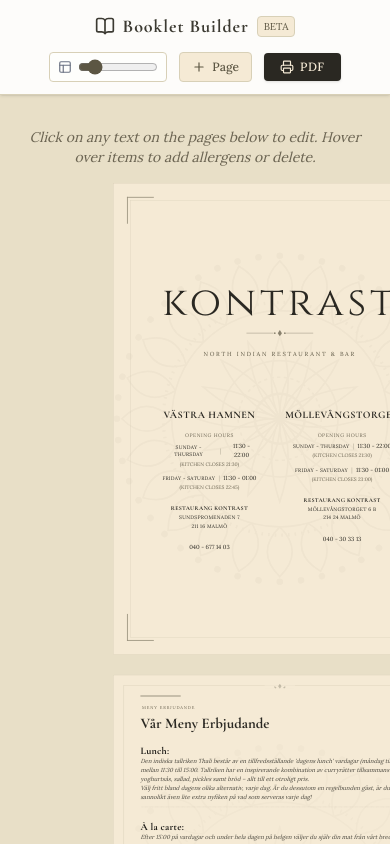
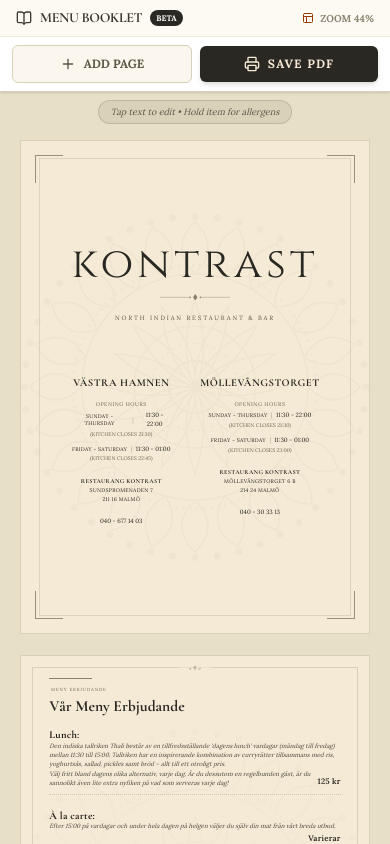
Before and after one commit to DonBinoy/menu-maker, a Next.js app: page / in a window 390 px wide. Shown: the top 844 px of the page. Built offline with nearby package versions, Linux system fonts and the light colour scheme.

Commit message:
mobile fix

```diff
--- a/src/app/page.tsx
+++ b/src/app/page.tsx
@@ -50,12 +50,16 @@
   useEffect(() => {
     if (typeof window !== 'undefined') {
       const setMobileZoom = () => {
-        if (window.innerWidth < 640) {
-          setZoom(0.42);
-        } else if (window.innerWidth < 1024) {
-          setZoom(0.6);
+        if (window.innerWidth < 768) {
+          // Calculate zoom to fit the 210mm page (~794px) perfectly into the screen
+          const horizontalPadding = 40;
+          const targetWidth = window.innerWidth - horizontalPadding;
+          const fitZoom = targetWidth / 794;
+          setZoom(Math.max(0.35, Math.min(0.9, fitZoom)));
+        } else if (window.innerWidth < 1280) {
+          setZoom(0.65);
         } else {
-          setZoom(0.8);
+          setZoom(0.85);
         }
       };
       setMobileZoom();
@@ -283,67 +287,60 @@
   return (
     <div className="min-h-screen bg-[#e8dfc7] pb-24 print-container font-lora text-[#2a2822] overflow-x-hidden">
 
-      {/* Top Navbar Builder Controls - Hidden on Print */}
-      <div className="sticky top-0 z-50 bg-white/90 backdrop-blur-md border-b border-[#d8d0b7] shadow-sm no-print mb-8">
-        <div className="max-w-[1600px] mx-auto px-4 py-3 flex flex-col sm:flex-row justify-between items-center gap-3">
-          <div className="flex items-center gap-2 justify-center w-full sm:w-auto">
-            <BookOpen className="text-[#3c3a32] w-5 h-5" />
-            <h1 className="text-lg font-bold font-cormorant tracking-wider text-[#3c3a32]">Booklet Builder</h1>
-            <span className="text-[10px] bg-[#f5ead5] text-[#5c5643] px-1.5 py-0.5 rounded-sm border border-[#d8d0b7] font-lora uppercase">Beta</span>
+      {/* Top Navbar - Professional Mobile Layout */}
+      <div className="sticky top-0 z-50 bg-white border-b border-[#d8d0b7] shadow-sm no-print">
+        <div className="max-w-[1600px] mx-auto">
+          {/* Row 1: Brand & Status */}
+          <div className="flex items-center justify-between px-4 py-2 border-b border-[#f0ece0] bg-[#fdfaf3]">
+            <div className="flex items-center gap-2">
+              <BookOpen className="text-[#3c3a32] w-4 h-4" />
+              <h1 className="text-sm font-bold font-cormorant tracking-tight text-[#3c3a32] uppercase">Menu Booklet</h1>
+              <span className="text-[8px] bg-[#2a2822] text-white px-1.5 py-0.5 rounded-full font-lora font-bold">BETA</span>
+            </div>
+            <div className="flex items-center gap-1.5 text-[10px] text-[#8b8471] font-lora font-bold uppercase">
+              <Layout size={12} className="text-amber-800" />
+              <span>Zoom {Math.round(zoom * 100)}%</span>
+            </div>
           </div>
 
-          <div className="flex flex-wrap items-center justify-center gap-3 w-full sm:w-auto">
-            <div className="flex items-center gap-1.5 text-xs text-gray-500 font-lora bg-white/50 px-2 py-1.5 rounded border border-[#d8d0b7]">
-              <Layout size={14} />
-              <input
-                type="range"
-                min="0.3"
-                max="1"
-                step="0.05"
-                value={zoom}
-                onChange={(e) => setZoom(parseFloat(e.target.value))}
-                className="w-20 accent-[#5c5643]"
-                title="Zoom Preview"
-              />
-            </div>
-
+          {/* Row 2: Actions */}
+          <div className="flex items-center gap-2 px-3 py-2 bg-white">
             <button
               onClick={addMenuPage}
-              className="flex items-center gap-1.5 text-[#5c5643] bg-[#f5ead5] hover:bg-[#e8dfc7] px-3 py-1.5 rounded transition text-xs font-medium font-lora border border-[#d8d0b7]"
+              className="flex-1 flex items-center justify-center gap-2 text-[#5c5643] bg-[#f5ead5]/40 hover:bg-[#f5ead5] px-4 py-2.5 rounded-md transition text-xs font-bold font-lora border border-[#d8d0b7] active:scale-95"
               suppressHydrationWarning
             >
-              <Plus size={14} /> Page
+              <Plus size={16} /> ADD PAGE
             </button>
             <button
               onClick={handlePrint}
-              className="flex items-center gap-1.5 bg-[#2a2822] text-[#f5ead5] px-4 py-1.5 hover:bg-[#1a1814] transition shadow text-xs font-medium font-lora uppercase tracking-wider rounded"
+              className="flex-1 flex items-center justify-center gap-2 bg-[#2a2822] text-[#f5ead5] px-4 py-2.5 hover:bg-[#1a1814] transition shadow-md text-xs font-bold font-lora uppercase tracking-widest rounded-md active:scale-95"
               suppressHydrationWarning
             >
-              <Printer size={14} /> PDF
+              <Printer size={16} /> SAVE PDF
             </button>
           </div>
         </div>
       </div>
 
-      <div className="max-w-[1600px] mx-auto px-6 no-print mb-4">
-        <p className="text-[#6b6452] text-sm text-center font-lora italic">Click on any text on the pages below to edit. Hover over items to add allergens or delete.</p>
+      {/* Floating Hint - Less intrusive */}
+      <div className="no-print flex justify-center mt-2 px-4">
+        <div className="bg-[#5c5643]/10 backdrop-blur-sm border border-[#5c5643]/20 px-3 py-1 rounded-full">
+          <p className="text-[#5c5643] text-[9px] sm:text-xs font-lora italic text-center">
+            Tap text to edit • Hold item for allergens
+          </p>
+        </div>
       </div>
 
-      {/* Scroll canvas - horizontally scrollable on mobile */}
-      <div className="overflow-x-auto overflow-y-visible">
-        {/* Transform origin wrapper - scales from top center */}
+      {/* Main Preview Area */}
+      <div className="flex justify-center py-4 sm:py-8 no-print">
+        {/* Zoom Wrapper - uses CSS zoom for correct bounding box on mobile */}
         <div
-          className="origin-top transition-transform duration-300 ease-out print:!transform-none"
-          style={{
-            transform: `scale(${zoom})`,
-            // collapse the extra whitespace the scale creates below
-            marginBottom: `-${(1 - zoom) * 297 * (menuPages.length + 1)}px`,
-          }}
+          className="transition-all duration-300 ease-out print:!zoom-1 print:!m-0"
+          style={{ zoom: zoom } as React.CSSProperties}
         >
-          {/* Inner centering wrapper */}
-          <div className="flex justify-center">
-            {/* Pages Container - 1 col on small, 2 col on xl, block on print */}
-            <div className="grid grid-cols-1 xl:grid-cols-2 gap-x-16 gap-y-12 print:block print:!m-0 print:!p-0 w-fit mx-auto">
+          {/* Pages Container - 1 col on small, 2 col on xl, block on print */}
+          <div className="grid grid-cols-1 xl:grid-cols-2 gap-x-16 gap-y-12 print:block print:!m-0 print:!p-0 w-fit mx-auto">
 
           {/* Cover Page */}
           <div className="w-[210mm] h-[297mm] bg-[#f5ead5] shadow-none border border-[#d8d0b7] print:!border-none relative overflow-hidden print-page flex flex-col justify-between shrink-0 p-12 mx-auto">
@@ -518,16 +515,17 @@
                       />
                     </div>
 
-                    {/* Allergen Toggle UI - Visible on hover/focus in builder */}
-                    <div className="no-print absolute top-[90%] left-0 bg-[#f5ead5] border border-[#d8d0b7] shadow-xl p-3 z-20 flex flex-wrap gap-2 w-64 opacity-0 group-hover:opacity-100 group-focus-within:opacity-100 transition-all translate-y-2 pointer-events-none group-hover:pointer-events-auto group-focus-within:pointer-events-auto">
-                      <div className="w-full text-xs text-[#5c5643] mb-1 font-lora italic">Toggle Allergens</div>
+                    {/* Allergen Toggle UI - Improved for mobile/touch */}
+                    <div className="no-print absolute top-full left-0 sm:left-auto sm:right-0 bg-[#fdfaf3] border border-[#d8d0b7] shadow-2xl p-4 sm:p-3 z-[60] flex flex-wrap gap-2 w-[280px] sm:w-64 opacity-0 group-hover:opacity-100 group-focus-within:opacity-100 transition-all translate-y-2 pointer-events-none group-hover:pointer-events-auto group-focus-within:pointer-events-auto rounded-md">
+                      <div className="w-full text-[10px] uppercase tracking-widest text-[#8b8471] mb-1 font-lora font-bold border-b border-[#d8d0b7] pb-1">Toggle Allergens</div>
                       {(['milk', 'nuts', 'gluten', 'fish', 'eggs', 'soya', 'crustaceans', 'celery', 'peanuts', 'sulphites', 'mustard', 'sesame'] as AllergenType[]).map(a => (
                         <button
                           key={a}
                           onClick={() => toggleAllergen(page.id, item.id, a)}
-                          className={`px-2 py-1 text-[10px] uppercase tracking-widest border transition font-lora ${item.allergens.includes(a) ? 'bg-[#2a2822] text-[#f5ead5] border-[#2a2822]' : 'bg-transparent text-[#5c5643] border-[#a59e8c] hover:bg-[#e8dfc7]'}`}
+                          className={`flex-1 min-w-[80px] xs:min-w-[70px] sm:min-w-0 px-2 py-2 sm:py-1 text-[9px] sm:text-[10px] uppercase tracking-widest border transition font-lora rounded-sm flex items-center justify-center gap-1 ${item.allergens.includes(a) ? 'bg-[#2a2822] text-[#f5ead5] border-[#2a2822]' : 'bg-white text-[#5c5643] border-[#d8d0b7] hover:bg-[#e8dfc7]'}`}
                           suppressHydrationWarning
                         >
+                          {item.allergens.includes(a) && <div className="w-1 h-1 rounded-full bg-amber-400" />}
                           {a}
                         </button>
                       ))}
@@ -571,16 +569,15 @@
             </div>
           </div>
         ))}
-            </div>
           </div>
         </div>
       </div>
 
-      {/* Quick Add Library Modal */}
+      {/* Quick Add Library Modal - Full screen on mobile */}
       {isQuickAddOpen && (
-        <div className="fixed inset-0 z-[100] flex items-center justify-center p-4 sm:p-6 no-print">
-          <div className="absolute inset-0 bg-black/40 backdrop-blur-sm" onClick={() => setIsQuickAddOpen(false)}></div>
-          <div className="bg-[#f5ead5] w-full max-w-4xl max-h-[85vh] rounded-lg shadow-2xl overflow-hidden flex flex-col relative z-10 border border-[#d8d0b7]">
+        <div className="fixed inset-0 z-[100] flex items-center justify-center sm:p-6 no-print">
+          <div className="absolute inset-0 bg-black/60 backdrop-blur-sm" onClick={() => setIsQuickAddOpen(false)}></div>
+          <div className="bg-[#fdfaf3] w-full h-full sm:h-auto sm:max-w-4xl sm:max-h-[85vh] sm:rounded-lg shadow-2xl overflow-hidden flex flex-col relative z-10 border-t sm:border border-[#d8d0b7]">
             {/* Modal Header */}
             <div className="p-6 border-b border-[#d8d0b7] flex justify-between items-center bg-[#2a2822] text-[#f5ead5]">
               <div className="flex items-center gap-3">
```
